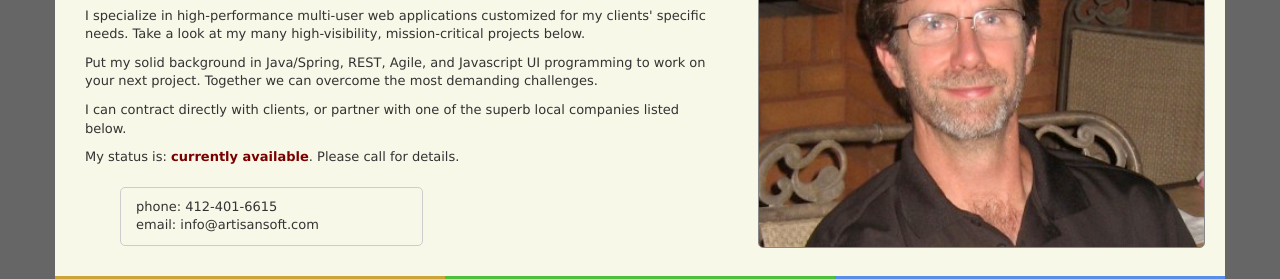
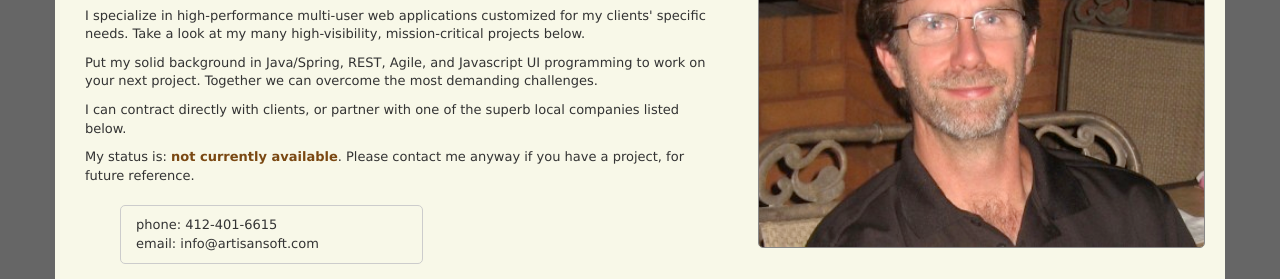
Before and after one commit to pblackwood/artisansoft, a plain HTML site: page WebContent/index.html in a window 1280 px wide. Shown: the part 205-484 px from the top of the page. Drawn offline with nearby package versions, Linux system fonts and the light colour scheme.

Commit message:
Changes my status to not currently available.

```diff
--- a/WebContent/css/artisan.css
+++ b/WebContent/css/artisan.css
@@ -111,8 +111,13 @@ a {
     text-decoration: none;
 }
 
-.notice {
+.status-available {
     color: #7a0000;
+    font-weight: bold;
+}
+
+.status-working {
+    color: #7a4812;
     font-weight: bold;
 }
 
--- a/WebContent/index.html
+++ b/WebContent/index.html
@@ -47,7 +47,8 @@
                 I can contract directly with clients, or partner with one of the superb local companies listed below.
             </p>
             <p>
-                My status is: <span class="notice">currently available</span>. Please call for details.
+                My status is: <span class="status-working">not currently available</span>. Please contact me anyway if
+                you have a project, for future reference.
             </p>
             <p class="contact">
                 phone: 412-401-6615<br />
```
